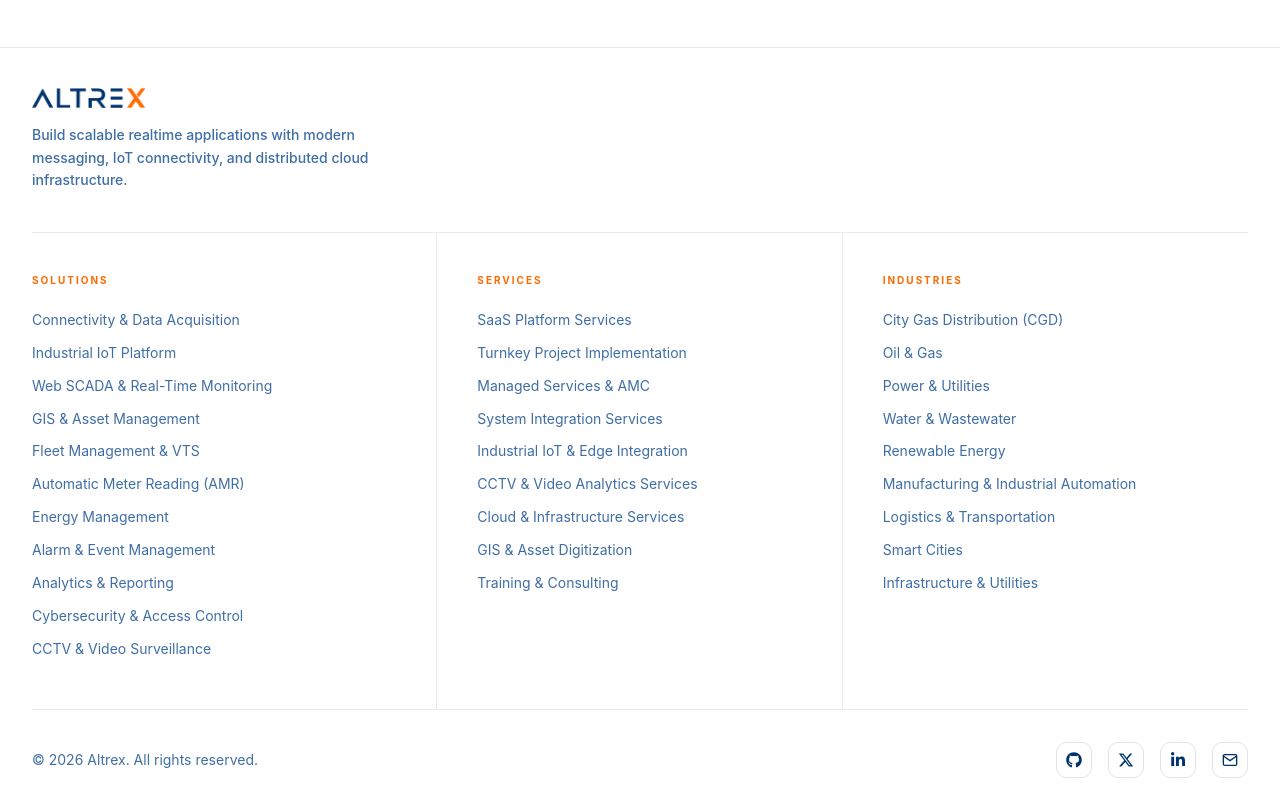
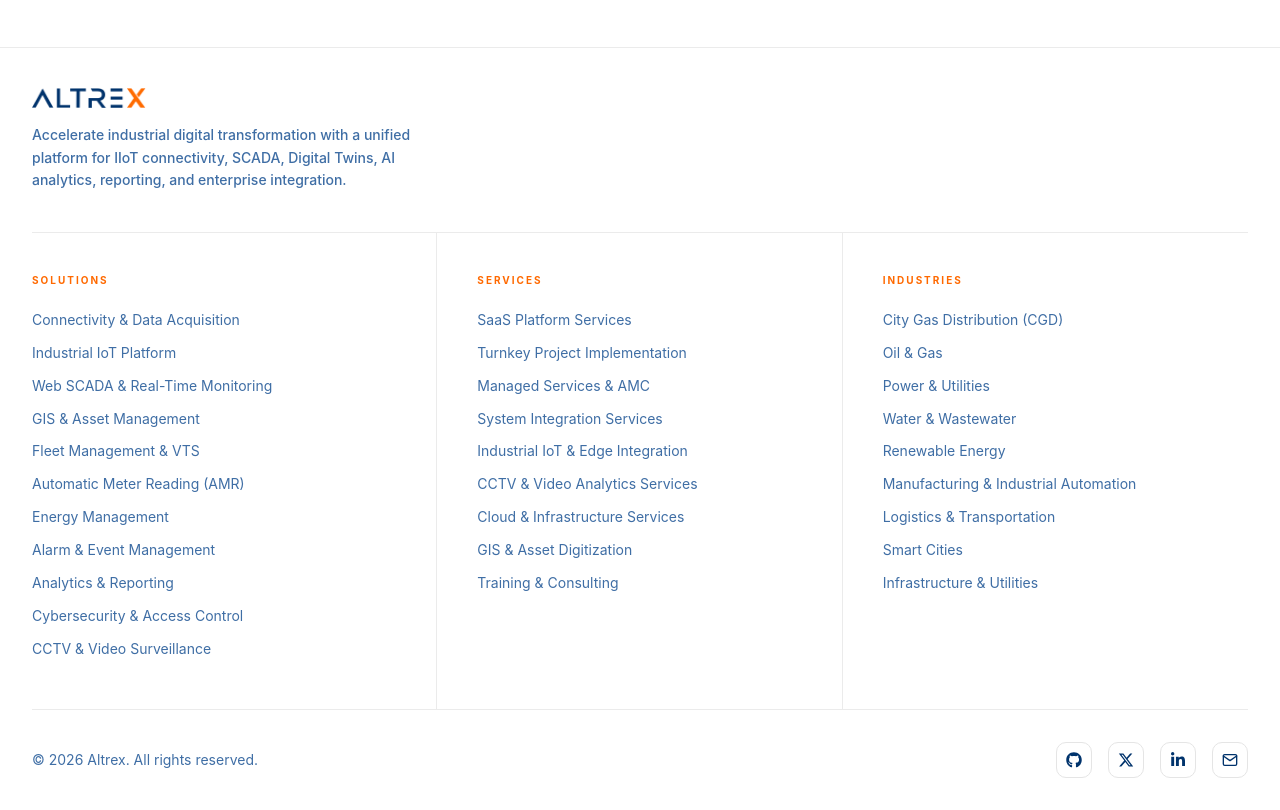
Before and after one commit to niravpatel161290/altrextech, a React (Vite) app: page /about in a window 1280 px wide. Shown: the part 6140-6950 px from the top of the page. Built offline with nearby package versions, Linux system fonts and the light colour scheme; a web font is replaced by a local one.

Commit message:
feat: update footer description to reflect enhanced platform capabilities

```diff
--- a/src/components/Footer.tsx
+++ b/src/components/Footer.tsx
@@ -92,8 +92,8 @@ const Footer = () => {
             className="h-5 w-auto object-contain mb-4"
           />
           <p className="text-sm text-muted-foreground max-w-sm font-medium leading-relaxed">
-            Build scalable realtime applications with modern messaging, IoT
-            connectivity, and distributed cloud infrastructure.
+            Accelerate industrial digital transformation with a unified platform for
+            IIoT connectivity, SCADA, Digital Twins, AI analytics, reporting, and enterprise integration.
           </p>
         </div>
 
```
